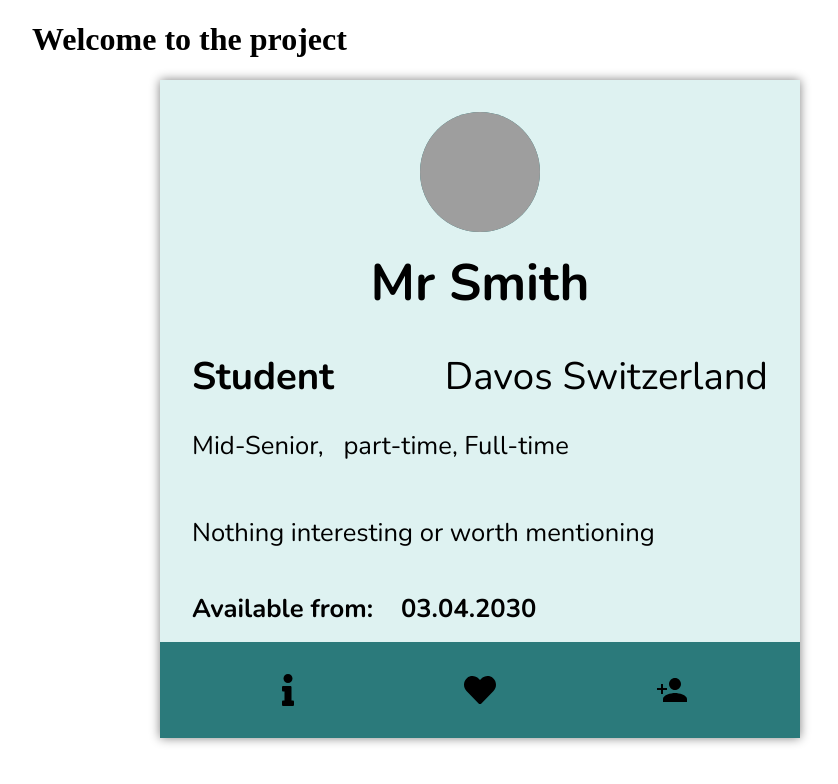
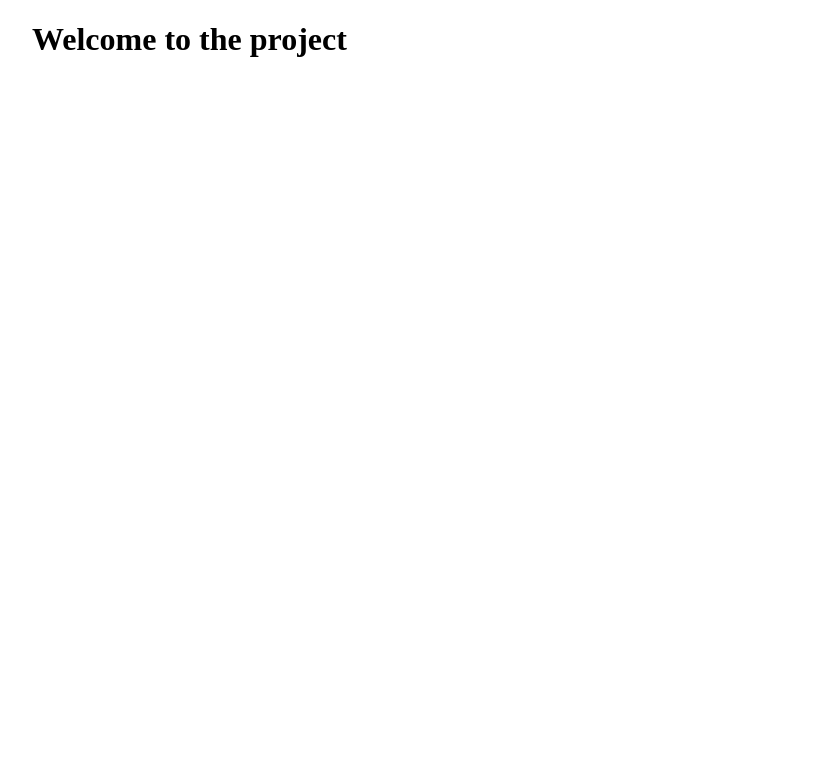
Before and after one commit to Team1-TeliaProject/team1_FrontEnd, a React (Create React App) app in the folder client/: page / in a window 1280 px wide. Shown: the top 784 px of the page, without its empty margins (160-998 px from the left). Built offline with nearby package versions, Linux system fonts and the light colour scheme; grey boxes are pictures that could not be loaded.

Commit message:
feat/jobCards app.js test content removed

```diff
--- a/client/src/App.js
+++ b/client/src/App.js
@@ -1,28 +1,10 @@
 import React from 'react';
 import './App.scss';
 
-import Jobcard from './Components/Jobscard/index';
 function App() {
   return (
     <div className="app">
       <h1>Welcome to the project</h1>
-      <Jobcard
-        user="applicant"
-        jobtitle="Head of department"
-        company="Business College Helsinki"
-        deadline="04.04.2021"
-        location="Helsinki Finland"
-        type="Full-time"
-        level="junior"
-        skills="React ,Nodejs, TypeScript, AWS, Python, and everything that has to be known"
-        applicantName="Mr Smith"
-        applicantTitle="Student"
-        applicantLevel="Mid-Senior"
-        applicantType="part-time, Full-time"
-        applicantSkills="Nothing interesting or worth mentioning"
-        applicantLocation="Davos Switzerland"
-        availability="03.04.2030"
-      />
     </div>
   );
 }
```
